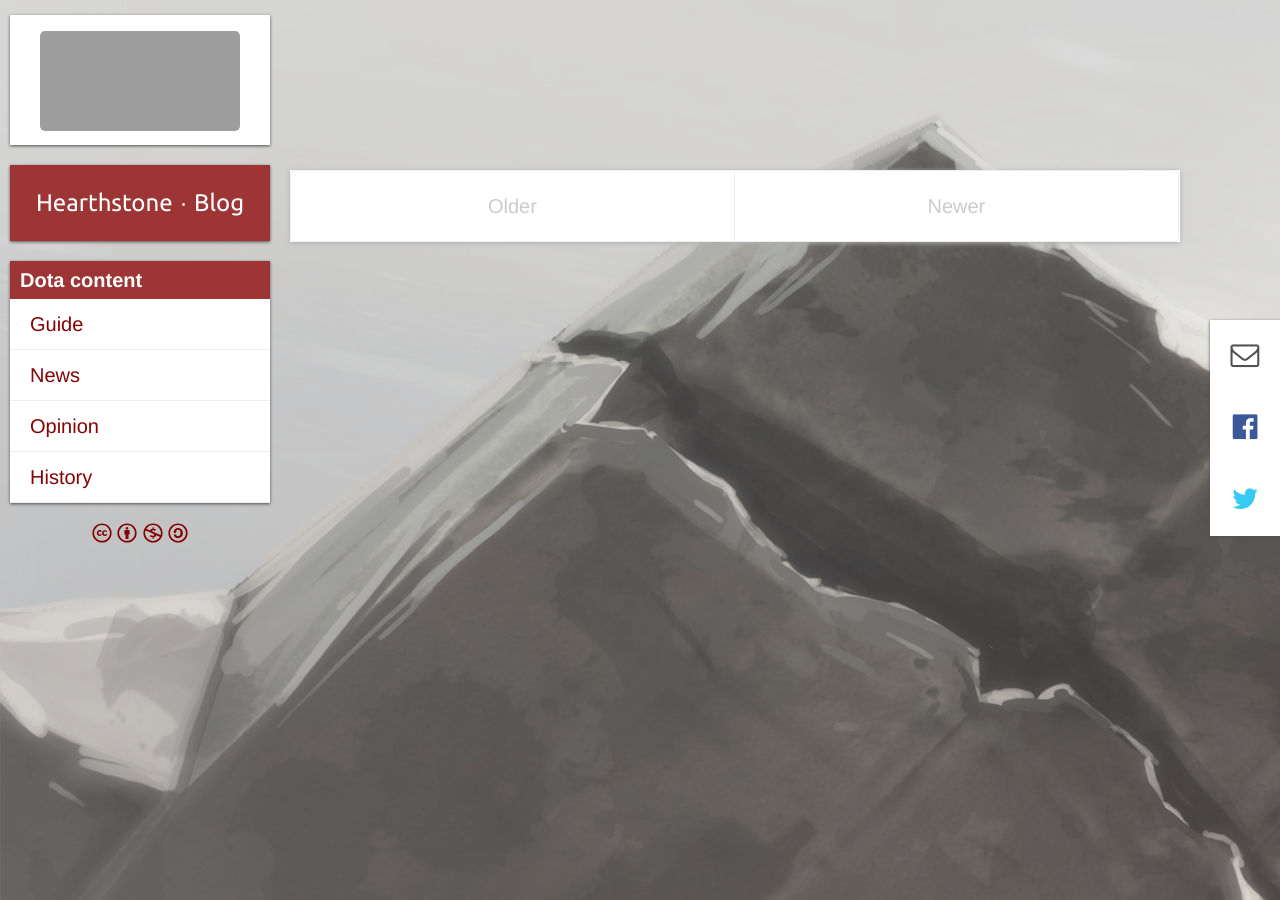
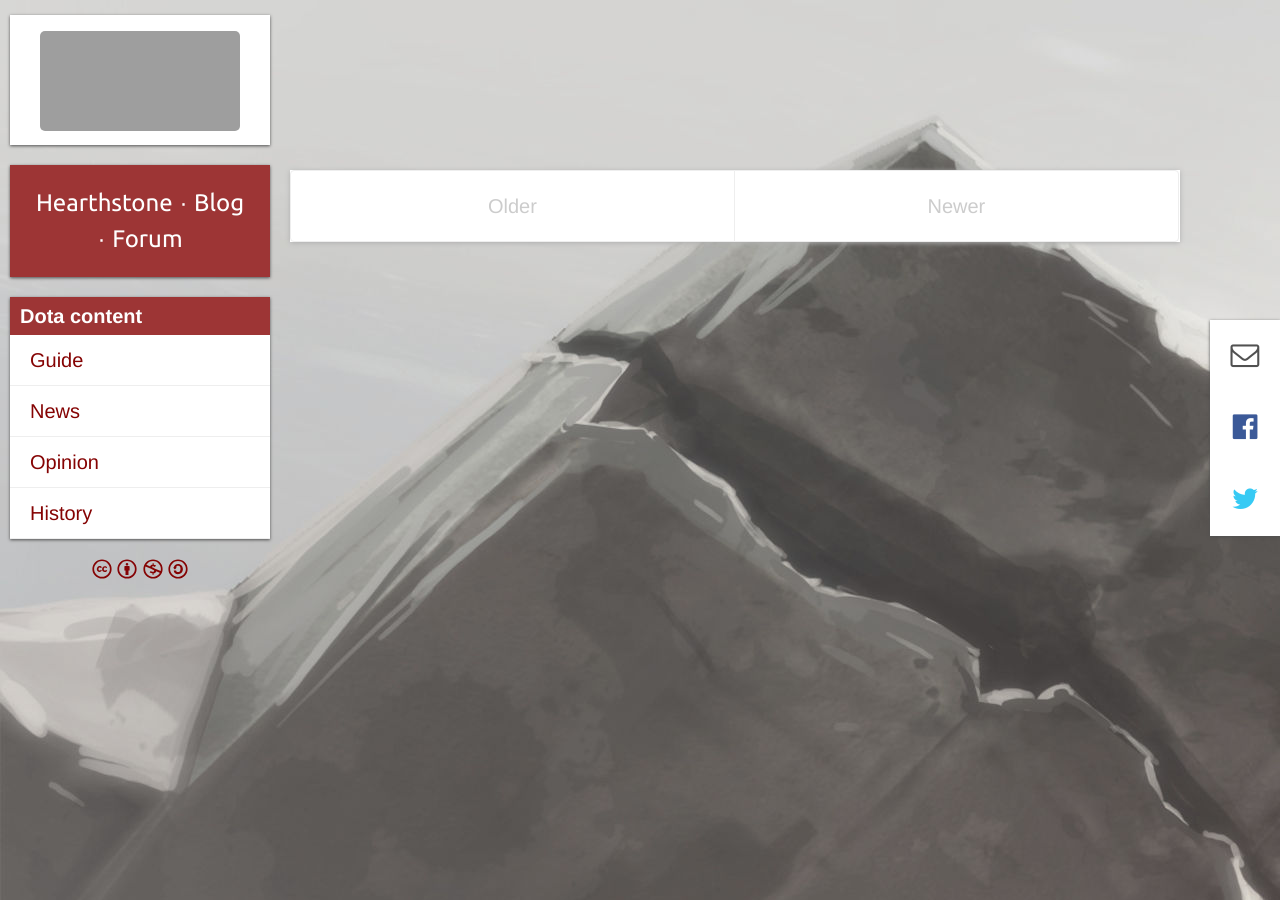
Before and after one commit to oblio360/dota-blog, a Jekyll site: the page built from index.html, in a window 1280 px wide. Built offline with Jekyll 4.4.1, drawn with Linux system fonts in a browser that asks for light colours; nearby versions of some CDN libraries; Markdown is read by kramdown in place of the engine named in the settings; the list of posts is cut into pages by our own code; grey boxes are pictures that could not be loaded.

Commit message:
Linking the logo to the main site and adding the forum link.

```diff
--- a/_includes/sidebar.html
+++ b/_includes/sidebar.html
@@ -1,7 +1,7 @@
 <div class="sidebar">
     <div class="sliding-container">
         <div class="logo-container">
-            <a href="/">
+            <a href="//oblio360.com/">
                 <img class="logo" src="https://oblio360.com/images/reference/oblio360_white_icon_400x200.png">
             </a>
         </div>
@@ -10,6 +10,8 @@
             <a class="menu-entry" href="//hearthstone.oblio360.com">Hearthstone</a>
             <p class="menu-separator">&middot;</p>
             <a class="menu-entry" href="//blog.oblio360.com">Blog</a>
+            <p class="menu-separator">&middot;</p>
+            <a class="menu-entry" href="https://forum.oblio360.com">Forum</a>
         </div>
 
         <div class="tag-box">
```
